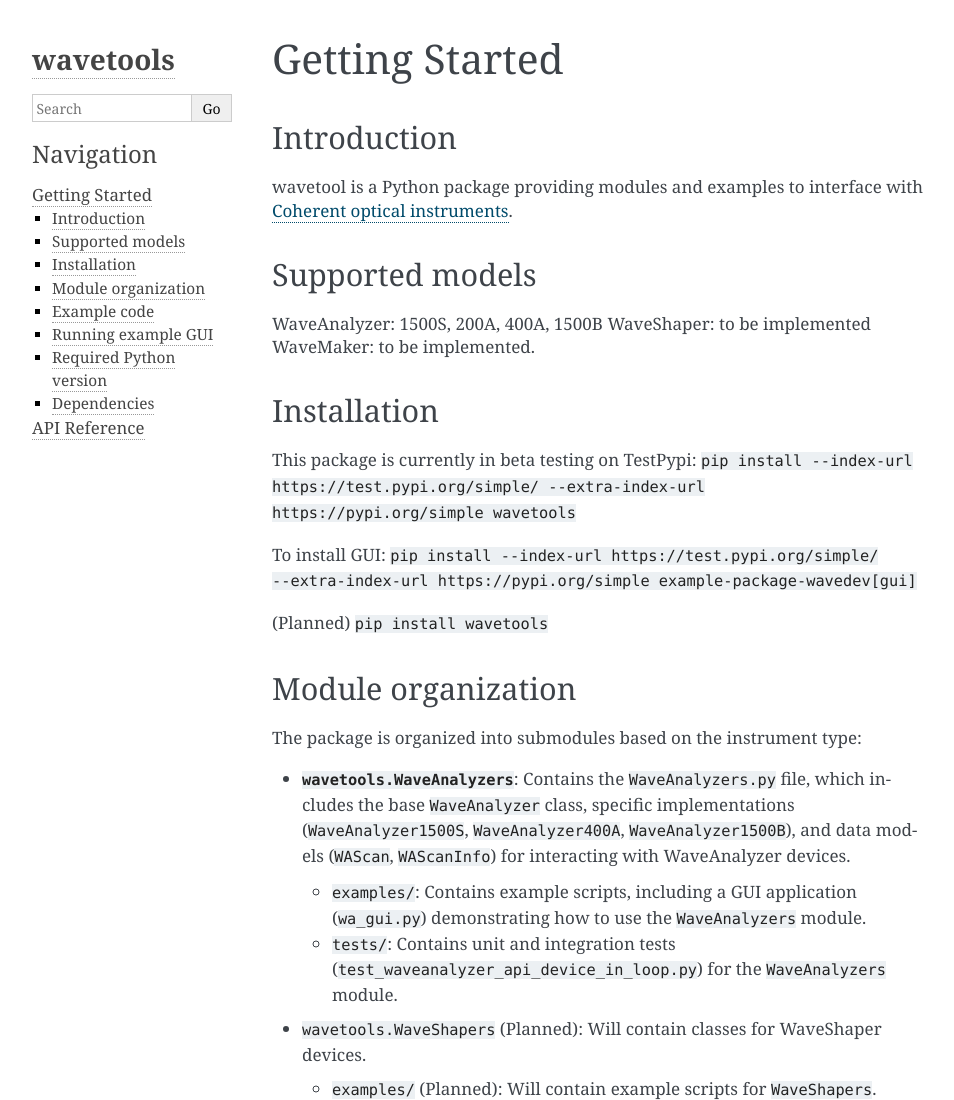
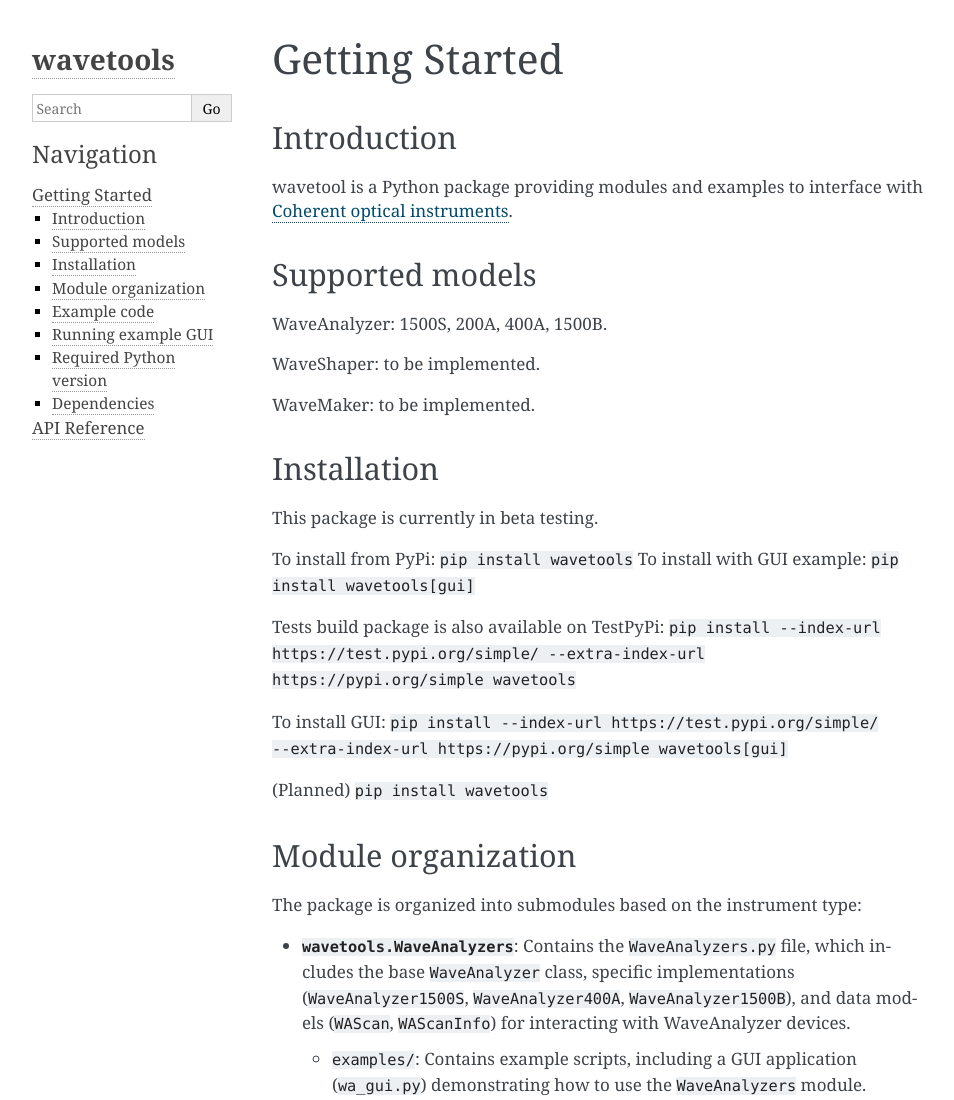
Before and after one commit to oigFinisar/wavetools_docs, a plain HTML site: page Readme.html in a window 1280 px wide. Shown: the top 1100 px of the page, without its empty margins (148-1102 px from the left). Drawn offline with Linux system fonts and the light colour scheme.

Commit message:
update docs

```diff
--- a/Readme.html
+++ b/Readme.html
@@ -42,15 +42,17 @@
 </section>
 <section id="supported-models">
 <h2>Supported models<a class="headerlink" href="#supported-models" title="Link to this heading">¶</a></h2>
-<p>WaveAnalyzer: 1500S, 200A, 400A, 1500B
-WaveShaper: to be implemented
-WaveMaker: to be implemented.</p>
+<p>WaveAnalyzer: 1500S, 200A, 400A, 1500B.</p>
+<p>WaveShaper: to be implemented.</p>
+<p>WaveMaker: to be implemented.</p>
 </section>
 <section id="installation">
 <h2>Installation<a class="headerlink" href="#installation" title="Link to this heading">¶</a></h2>
-<p>This package is currently in beta testing on TestPypi:
-<code class="docutils literal notranslate"><span class="pre">pip</span> <span class="pre">install</span> <span class="pre">--index-url</span> <span class="pre">https://test.pypi.org/simple/</span> <span class="pre">--extra-index-url</span> <span class="pre">https://pypi.org/simple</span> <span class="pre">wavetools</span></code></p>
-<p>To install GUI: <code class="docutils literal notranslate"><span class="pre">pip</span> <span class="pre">install</span> <span class="pre">--index-url</span> <span class="pre">https://test.pypi.org/simple/</span> <span class="pre">--extra-index-url</span> <span class="pre">https://pypi.org/simple</span> <span class="pre">example-package-wavedev[gui]</span></code></p>
+<p>This package is currently in beta testing.</p>
+<p>To install from PyPi: <code class="docutils literal notranslate"><span class="pre">pip</span> <span class="pre">install</span> <span class="pre">wavetools</span></code>
+To install with GUI example: <code class="docutils literal notranslate"><span class="pre">pip</span> <span class="pre">install</span> <span class="pre">wavetools[gui]</span></code></p>
+<p>Tests build package is also available on TestPyPi: <code class="docutils literal notranslate"><span class="pre">pip</span> <span class="pre">install</span> <span class="pre">--index-url</span> <span class="pre">https://test.pypi.org/simple/</span> <span class="pre">--extra-index-url</span> <span class="pre">https://pypi.org/simple</span> <span class="pre">wavetools</span></code></p>
+<p>To install GUI: <code class="docutils literal notranslate"><span class="pre">pip</span> <span class="pre">install</span> <span class="pre">--index-url</span> <span class="pre">https://test.pypi.org/simple/</span> <span class="pre">--extra-index-url</span> <span class="pre">https://pypi.org/simple</span> <span class="pre">wavetools[gui]</span></code></p>
 <p>(Planned) <code class="docutils literal notranslate"><span class="pre">pip</span> <span class="pre">install</span> <span class="pre">wavetools</span></code></p>
 </section>
 <section id="module-organization">
```
Also changed, not shown: searchindex.js.
